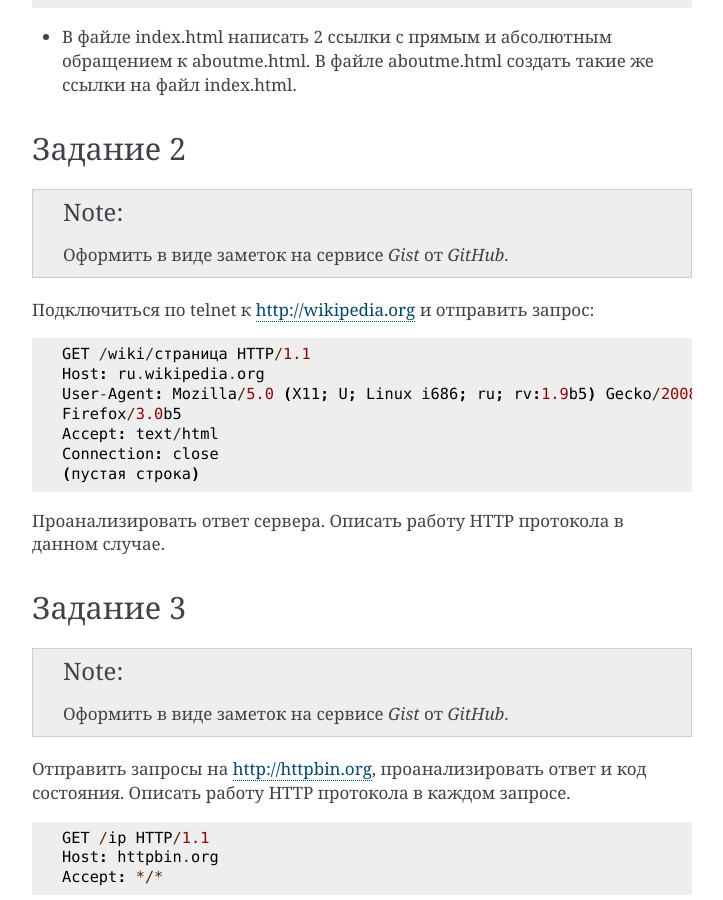
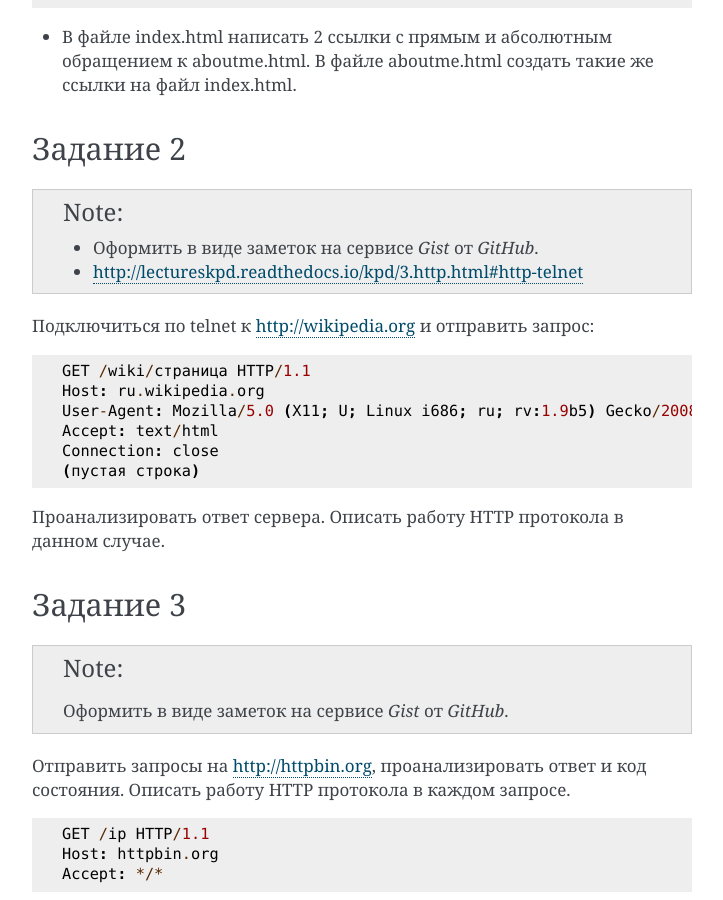
Before and after one commit to ustu/lectures.kpd, a Sphinx documentation site: the page built from docs/kpd/_checkpoint.rst, in a window 1280 px wide and 900 px high, scrolled down 642 px. Shown: the whole window, without its empty margins (388-1111 px from the left). Built offline with Sphinx 7.4.7, drawn with Linux system fonts in a browser that asks for light colours; the version number could not be read and is left out; some of the changed lines change nothing that is shown.

Commit message:
Update _checkpoint.rst

```diff
--- a/docs/kpd/_checkpoint.rst
+++ b/docs/kpd/_checkpoint.rst
@@ -35,7 +35,8 @@
 
 .. note::
 
-   Оформить в виде заметок на сервисе `Gist` от `GitHub`.
+   * Оформить в виде заметок на сервисе `Gist` от `GitHub`.
+   * http://lectureskpd.readthedocs.io/kpd/3.http.html#http-telnet
 
 Подключиться по telnet к http://wikipedia.org и отправить запрос:
 
@@ -43,8 +44,7 @@
 
    GET /wiki/страница HTTP/1.1
    Host: ru.wikipedia.org
-   User-Agent: Mozilla/5.0 (X11; U; Linux i686; ru; rv:1.9b5) Gecko/2008050509
-   Firefox/3.0b5
+   User-Agent: Mozilla/5.0 (X11; U; Linux i686; ru; rv:1.9b5) Gecko/2008050509 Firefox/3.0b5
    Accept: text/html
    Connection: close
    (пустая строка)
```
